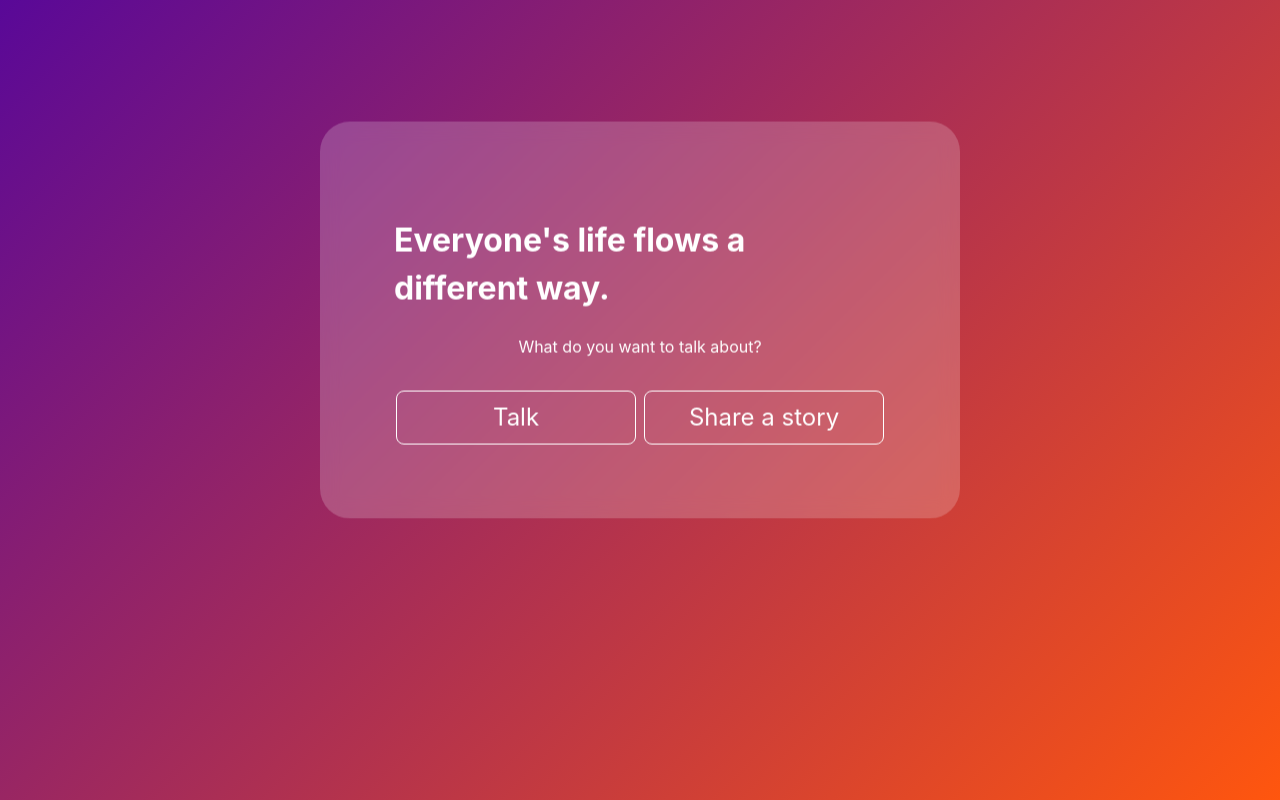
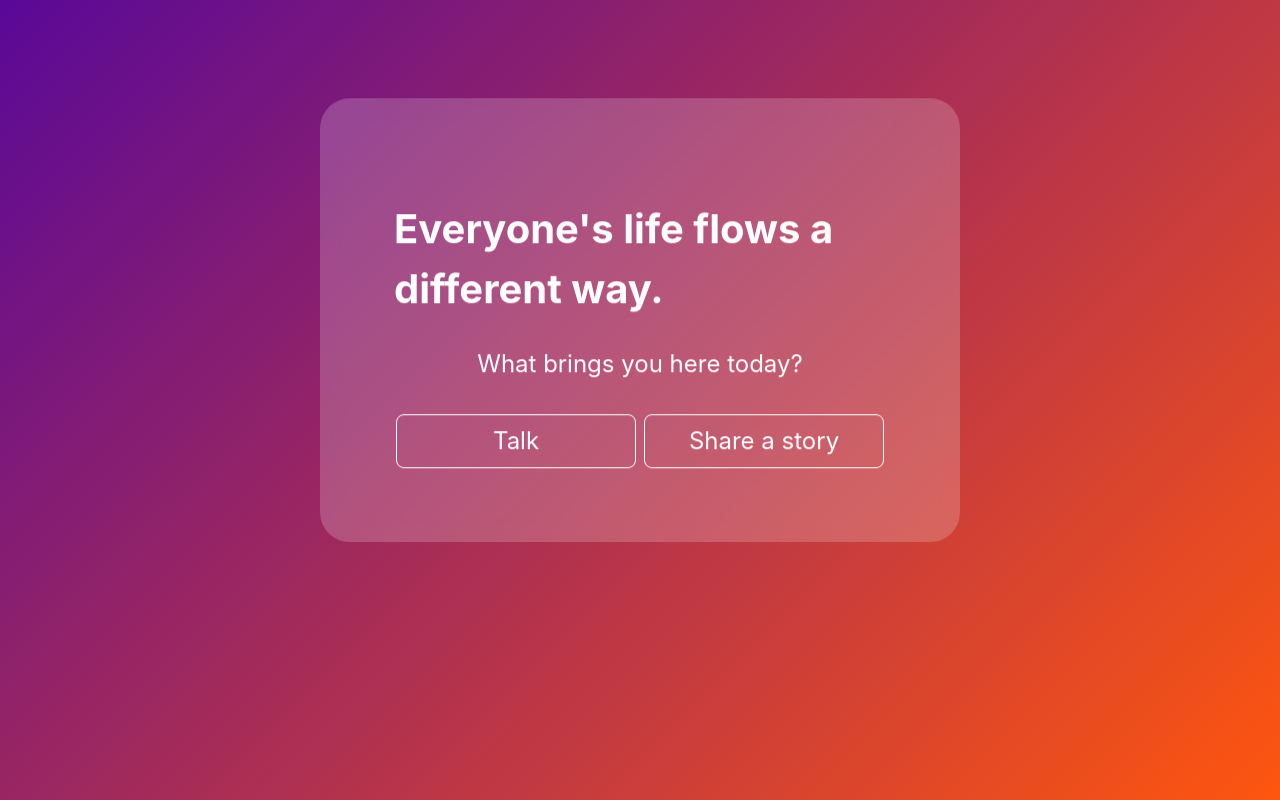
Before and after one commit to myfatemi04/rivers, a React (Create React App) app: page / in a window 1280 px wide. Built offline with nearby package versions, Linux system fonts and the light colour scheme.

Commit message:
update message

```diff
--- a/src/pages/Home.css
+++ b/src/pages/Home.css
@@ -69,3 +69,11 @@ a:active {
   background-color: rgba(255, 255, 255, 0.2);
   /*box-shadow: 0px 2px 10px rgba(0, 0, 0, 0.3);*/
 }
+
+h1 {
+  font-size: 2.5rem;
+}
+
+span {
+  font-size: 1.5rem;
+}
--- a/src/pages/Home.js
+++ b/src/pages/Home.js
@@ -12,7 +12,7 @@ export default function Home() {
 			<div style={{ display: "flex", flexDirection: "column", margin: "4rem", alignItems: "center" }}>
 				<h1>Everyone's life flows a different way.</h1>
 				<div>
-					<span>What do you want to talk about?</span>
+					<span>What brings you here today?</span>
 				</div>
 				<div className="buttons">
 					<a href="/talk" className="button"> Talk </a>
```
